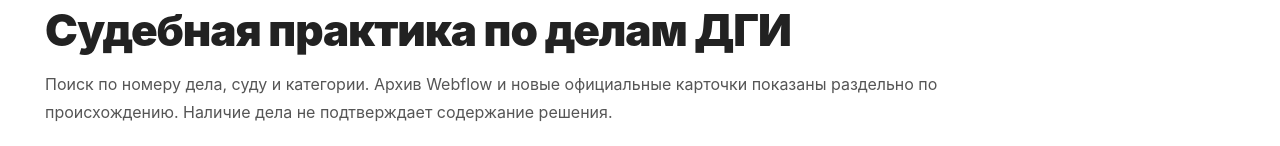
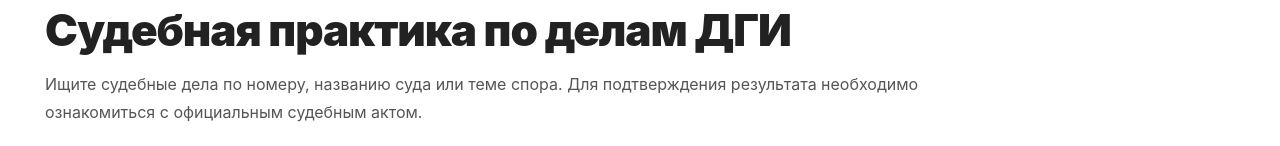
Before and after one commit to ymaslen77-tech/dgi-court-importer, a Next.js app in the folder apps/web/: page /sudebnaya-praktika-dgi in a window 1280 px wide. Shown: the part 203-349 px from the top of the page. Built offline with nearby package versions, Linux system fonts and the light colour scheme; no server answers.

Commit message:
refactor(frontend): remove developer and migration status messages from public UI

```diff
--- a/apps/web/src/app/sudebnaya-praktika-dgi/page.tsx
+++ b/apps/web/src/app/sudebnaya-praktika-dgi/page.tsx
@@ -45,8 +45,8 @@ export default async function CourtPracticePage() {
           <div className="hero-eyebrow">ЖИЛИЩНЫЕ СПОРЫ · СУДЕБНЫЕ ИСТОЧНИКИ</div>
           <h1>Судебная практика по делам ДГИ</h1>
           <p className="hero-lead">
-            Поиск по номеру дела, суду и категории. Архив Webflow и новые официальные карточки
-            показаны раздельно по происхождению. Наличие дела не подтверждает содержание решения.
+            Ищите судебные дела по номеру, названию суда или теме спора.
+            Для подтверждения результата необходимо ознакомиться с официальным судебным актом.
           </p>
           <p className="editorial-notice">Карточки приводятся для поиска и проверки. Дата, исход спора, мотивировка и дальнейшие инстанции не считаются подтверждёнными без официального текста судебного акта.</p>
         </div>
```
